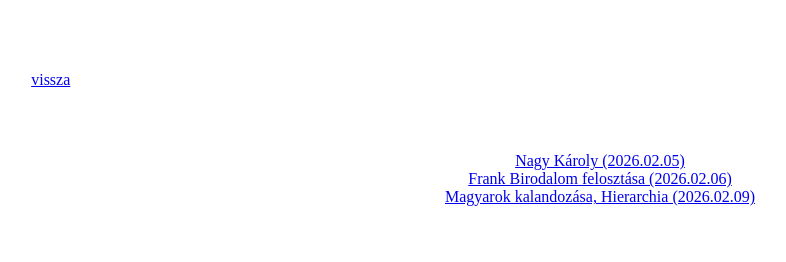
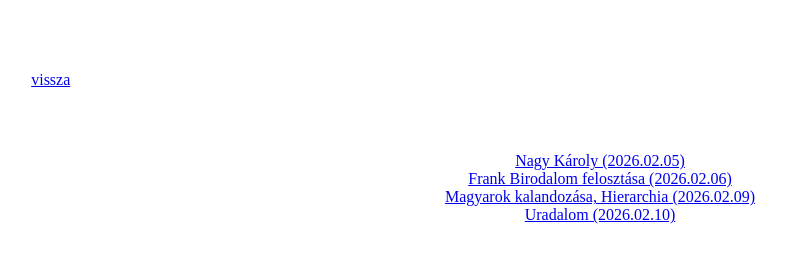
Before and after one commit to nemeleg/megtanultam, a plain HTML site: page tori/tori.html in a window 1280 px wide. Shown: the whole page, without its empty margins (40-826 px from the left). Drawn offline with Linux system fonts and the light colour scheme.

Commit message:
Add href

```diff
--- a/tori/tori.html
+++ b/tori/tori.html
@@ -19,6 +19,8 @@
         <a href="ToriAnyag/FrankBirodalomFelosztasa.html"> Frank Birodalom felosztása (2026.02.06)</a>
         <br>
         <a href="ToriAnyag/MagyarokKalandozása,Hierarchia.html">Magyarok kalandozása, Hierarchia  (2026.02.09)</a>
+        <br>
+        <a href="ToriAnyag/Uradalom.html">Uradalom (2026.02.10)</a>
     </div>
 </body>
 </html>
```
